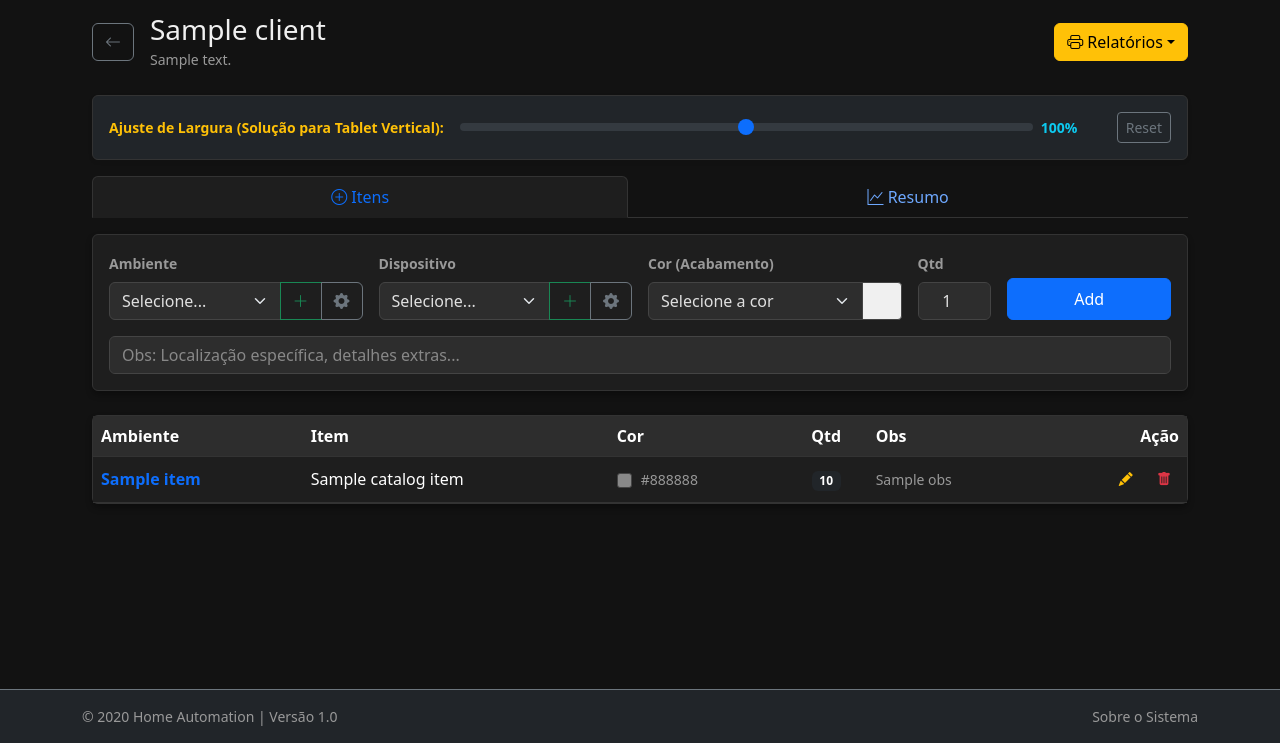
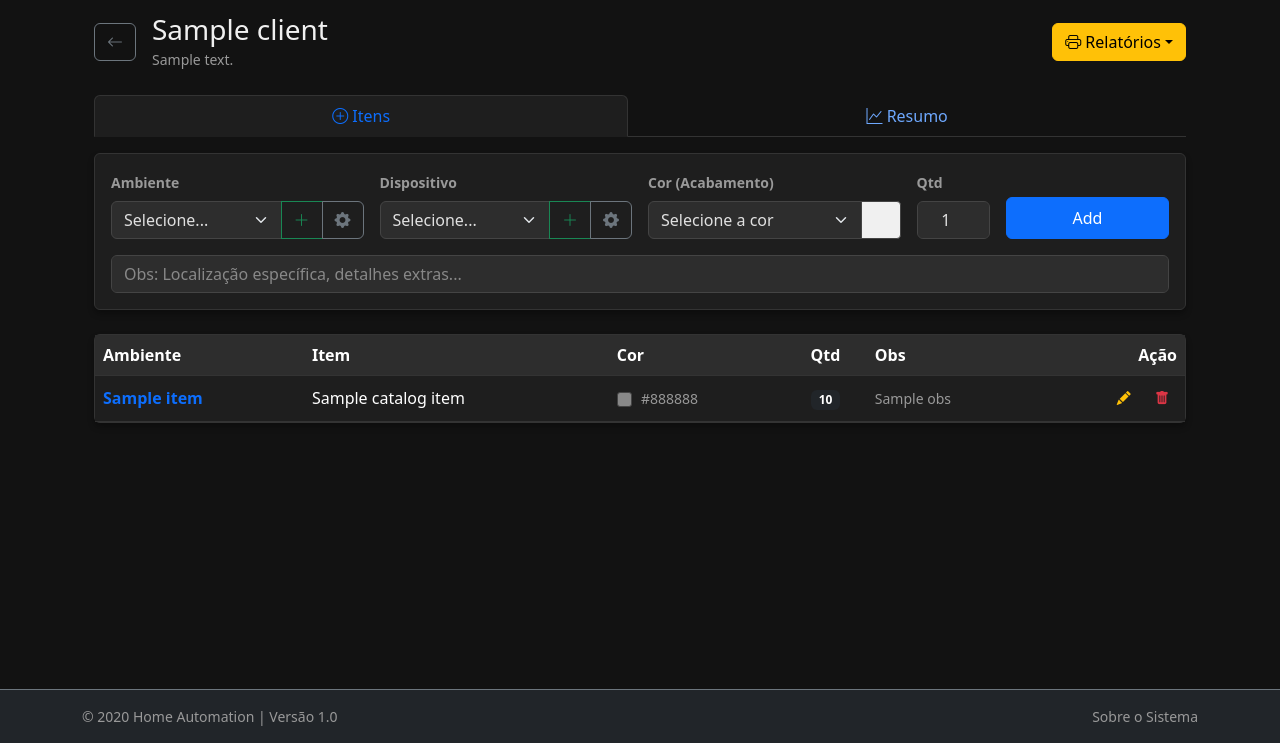
Before and after one commit to maiconferreiraa/consultoria, a Flask app: template templates/gerenciar_projeto.html in a window 1280 px wide. Shown: the part 57-800 px from the top of the page. Run offline with Flask 3, Linux system fonts and the light colour scheme; the template is opened without the code that fills it: most values are stand-ins (such as "Sample title", 1, 10 or a date in 2020).

Commit message:
ADD: modo antigo

```diff
--- a/templates/gerenciar_projeto.html
+++ b/templates/gerenciar_projeto.html
@@ -10,16 +10,12 @@
             width: 100%;
             overflow-x: auto;
         }
-        /* CSS DINÂMICO SERÁ INJETADO AQUI PELO JAVASCRIPT */
-        .container-fluid {
-            padding-left: 10px;
-            padding-right: 10px;
-        }
+        /* Removendo regras agressivas de !important que causavam quebras de layout. */
     </style>
 </head>
 
-<!-- CONTAINER FLUID: ID adicionado para ser alvo do ajuste de largura via JS -->
-<div class="container-fluid" id="main-content-container">
+<!-- CONTAINER FLUID: Garante que ocupe 100% da largura em todos os dispositivos, incluindo o tablet na vertical. -->
+<div class="container-fluid">
 
 <!-- MODAIS DE CRUD DE AMBIENTES -->
 <!-- Modal Novo Ambiente -->
@@ -298,20 +294,6 @@
     </div>
 </div>
 
-<!-- NOVO: Painel de Ajuste de Largura Manual -->
-<div class="card mb-3 p-3 bg-dark text-white shadow-sm d-flex flex-column flex-md-row justify-content-between align-items-md-center">
-    <label for="width-slider" class="form-label mb-2 mb-md-0 small me-md-3 text-warning fw-bold">
-        Ajuste de Largura (Solução para Tablet Vertical):
-    </label>
-    <div class="d-flex align-items-center flex-grow-1">
-        <input type="range" class="form-range me-2" min="600" max="1400" step="10" value="1000" id="width-slider">
-        <span id="width-display" class="small fw-bold text-info" style="min-width: 60px;">1000px</span>
-        <button class="btn btn-sm btn-outline-secondary ms-3" id="reset-width-btn" title="Resetar para a largura total do dispositivo (100%)">Reset</button>
-    </div>
-</div>
-<!-- FIM DO NOVO PAINEL -->
-
-
 <ul class="nav nav-tabs mb-3 nav-fill" id="myTab" role="tablist">
     <li class="nav-item"><button class="nav-link active" data-bs-toggle="tab" data-bs-target="#cadastro"><i class="bi bi-plus-circle"></i> Itens</button></li>
     <li class="nav-item"><button class="nav-link" data-bs-toggle="tab" data-bs-target="#resumo"><i class="bi bi-graph-up"></i> Resumo</button></li>
@@ -321,11 +303,11 @@
     <div class="tab-pane fade show active" id="cadastro">
         <div class="card mb-4">
             <div class="card-body p-3">
-                <!-- FORMULÁRIO: Usando a classe g-3 para espaçamento entre colunas -->
+                <!-- FORMULÁRIO: Garante que os inputs se quebrem em col-12 -->
                 <form method="POST" class="row g-3">
 
-                    <!-- AMBIENTE: col-12 em mobile/tablet, col-lg-3 em desktop -->
-                    <div class="col-12 col-lg-3">
+                    <!-- AMBIENTE: col-12 em mobile/tablet, col-md-3 em desktop -->
+                    <div class="col-12 col-md-3">
                         <label class="form-label small text-muted fw-bold">Ambiente</label>
                         <div class="input-group">
                             <select name="room_name" class="form-select" required>
@@ -339,8 +321,8 @@
                         </div>
                     </div>
 
-                    <!-- DISPOSITIVO: col-12 em mobile/tablet, col-lg-3 em desktop -->
-                    <div class="col-12 col-lg-3">
+                    <!-- DISPOSITIVO: col-12 em mobile/tablet, col-md-3 em desktop -->
+                    <div class="col-12 col-md-3">
                         <label class="form-label small text-muted fw-bold">Dispositivo</label>
                         <div class="input-group">
                             <select name="catalog_item_id" id="item_catalog_select" class="form-select" required>
@@ -354,8 +336,8 @@
                         </div>
                     </div>
 
-                    <!-- COR (ACABAMENTO): FORÇADO EM col-12 ATÉ O BREAKPOINT GRANDE (lg) PARA EVITAR SQUEEZING -->
-                    <div class="col-12 col-lg-3">
+                    <!-- COR (ACABAMENTO): COL-12 EM TELA MÉDIA E MENOR -->
+                    <div class="col-12 col-md-3">
                         <label class="form-label small text-muted fw-bold">Cor (Acabamento)</label>
                         <div class="input-group">
                             <!-- Select de Presets -->
@@ -390,15 +372,15 @@
                         </div>
                     </div>
 
-                    <!-- QUANTIDADE: FORÇADO EM col-12 ATÉ O BREAKPOINT GRANDE (lg) -->
-                    <div class="col-12 col-lg-1">
+                    <!-- QUANTIDADE: col-6 em mobile/tablet, col-md-1 em desktop -->
+                    <div class="col-6 col-md-1">
                         <label class="form-label small text-muted fw-bold">Qtd</label>
                         <input type="number" name="quantity" value="1" min="1" class="form-control text-center">
                     </div>
 
-                    <!-- BOTÃO ADICIONAR: FORÇADO EM col-12 ATÉ O BREAKPOINT GRANDE (lg) -->
-                    <div class="col-12 col-lg-2 d-grid">
-                        <label class="d-none d-lg-block">&nbsp;</label>
+                    <!-- BOTÃO ADICIONAR: col-6 em mobile/tablet, col-md-2 em desktop -->
+                    <div class="col-6 col-md-2 d-grid">
+                        <label class="d-none d-md-block">&nbsp;</label>
                         <button type="submit" class="btn btn-primary">Add</button>
                     </div>
 
@@ -465,56 +447,6 @@
             "{{ name }}": "{{ hex }}",
         {% endfor %}
     };
-
-    // --- LÓGICA DE AJUSTE DE LARGURA MANUAL (NOVA) ---
-    const container = document.getElementById('main-content-container');
-    const slider = document.getElementById('width-slider');
-    const display = document.getElementById('width-display');
-    const resetButton = document.getElementById('reset-width-btn');
-    const STORAGE_KEY = 'customWidth';
-
-    // Função para aplicar a largura ao container
-    function applyWidth(widthValue) {
-        if (widthValue === '100%') {
-            container.style.maxWidth = '100%';
-            container.style.width = '100%';
-            container.style.margin = '0';
-            display.textContent = '100%';
-            localStorage.removeItem(STORAGE_KEY);
-        } else {
-            const widthPx = `${widthValue}px`;
-            // FORÇANDO max-width e width para garantir que o container respeite a largura manual
-            container.style.setProperty('max-width', widthPx, 'important');
-            container.style.setProperty('width', widthPx, 'important');     // Essencial para anular estilos nativos do tablet
-            container.style.margin = '0 auto'; /* Centraliza o container */
-            display.textContent = widthPx;
-            localStorage.setItem(STORAGE_KEY, widthValue);
-        }
-    }
-
-    // Inicializa o valor na carga da página
-    const savedWidth = localStorage.getItem(STORAGE_KEY);
-    if (savedWidth) {
-        slider.value = savedWidth;
-        applyWidth(savedWidth);
-    } else {
-        // Se não houver valor salvo, garante que o slider reflita a largura inicial de 100% (embora o slider esteja em 1000)
-        applyWidth('100%');
-    }
-
-    // Listener para o slider
-    slider.addEventListener('input', (e) => {
-        applyWidth(e.target.value);
-    });
-
-    // Listener para o botão Reset
-    resetButton.addEventListener('click', () => {
-        // Reseta para 100% (largura total da tela)
-        slider.value = 1000; // Valor padrão visual do slider
-        applyWidth('100%');
-    });
-
-    // --- FUNÇÕES DE COR E MODAIS (EXISTENTES) ---
 
     // Função que tenta obter o HEX: prioriza preset, depois verifica HEX livre, senão retorna o nome (para o navegador tentar renderizar)
     function getHexValue(colorNameOrHex) {
```
